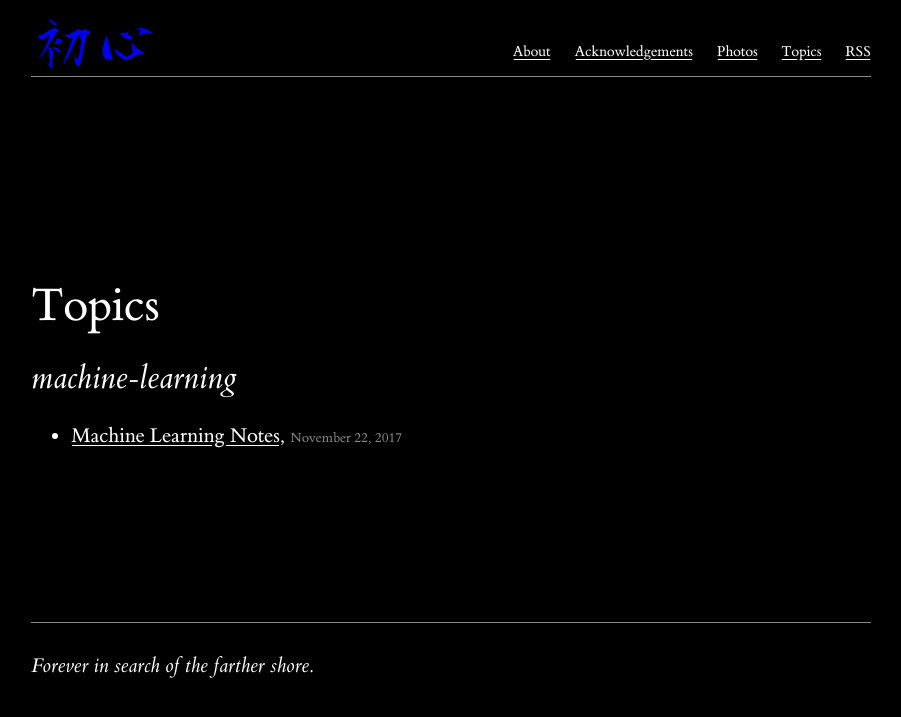
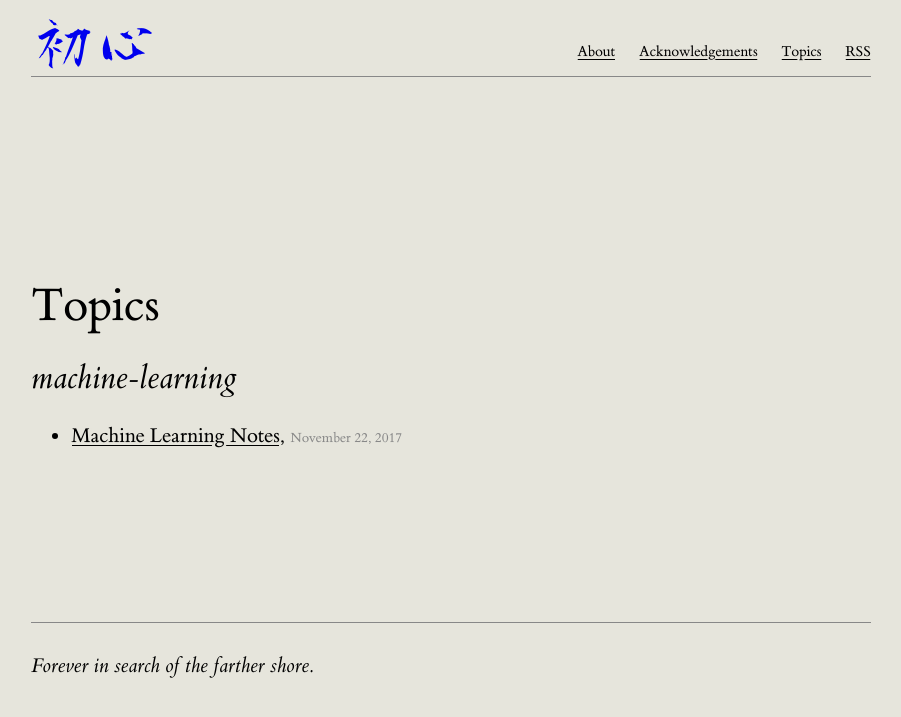
Before and after one commit to dempe/dempe.github.io, a Jekyll site: the page built from tags.html, in a window 1280 px wide. Shown: the top 717 px of the page, without its empty margins (129-1030 px from the left). Built offline with Jekyll 4.4.1, drawn with Linux system fonts in a browser that asks for light colours.

Commit message:
Change color scheme; remove photos link

```diff
--- a/_includes/header.html
+++ b/_includes/header.html
@@ -3,7 +3,7 @@
     <nav class="site-nav">
         <div>
             {% for page in site.pages %}
-            {% if page.title %}
+            {% if page.display %}
             <a class="page-link" href="{{ page.url | prepend: site.baseurl }}">{{ page.permalink | remove: "/" | capitalize }}</a>
             {% endif %}
             {% endfor %}
--- a/css/main.scss
+++ b/css/main.scss
@@ -12,8 +12,8 @@ $base1:     #93a1a1;
 $base2:     #eee8d5;
 $base3:     #fdf6e3;
 
-$background-color: #000000;
-$foreground-color: #ffffff;
+$background-color: #e6e5dc;
+$foreground-color: #000000;
 $midground-color: #888888;
 
 /* Import ET Book styles
--- a/tags.html
+++ b/tags.html
@@ -2,6 +2,7 @@
 layout: page
 permalink: /topics/
 title: Topics
+display: true
 ---
 
 {% assign tags = site.tags | sort %}
```
Also changed, not shown: about.md (+1 -0 lines), acknowledgements.md (+1 -0 lines), photos.md (+1 -0 lines).
